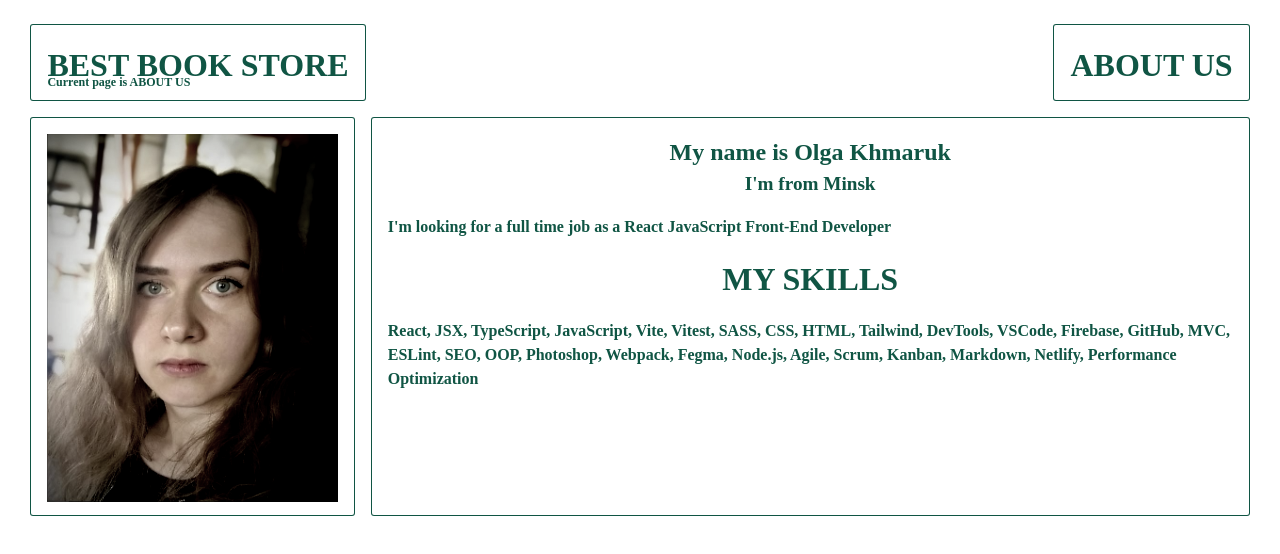
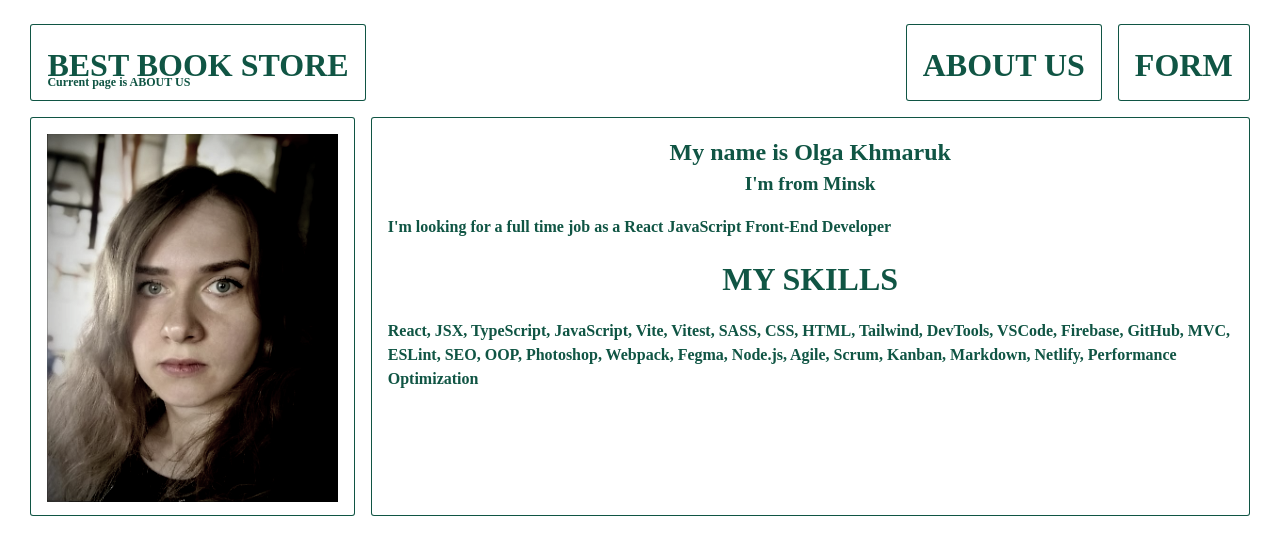
Before and after one commit to HelgaAthame/react, a React (Vite) app in the folder react.component/: page /about-us in a window 1280 px wide. Shown: the top 554 px of the page. Built offline with nearby package versions, Linux system fonts and the light colour scheme; a web font is replaced by a local one.

Commit message:
feat: add form to the website

```diff
--- a/react.component/src/app/Nav/Nav.tsx
+++ b/react.component/src/app/Nav/Nav.tsx
@@ -13,6 +13,13 @@ export class Nav extends Component {
             </Link>
           </div>
         </div>
+        <div className="link-wrapper">
+          <div className="l-div">
+            <Link to="/form" className="link">
+              FORM
+            </Link>
+          </div>
+        </div>
       </div>
     );
   }
--- a/react.component/src/form/FormPage/FormPage.tsx
+++ b/react.component/src/form/FormPage/FormPage.tsx
@@ -1,11 +1,16 @@
-import { Fieldset } from "form/Fieldset";
-import { Form } from "form/Form";
-import { Input } from "form/Input";
+import { Header } from "../../app/Header";
+import { Fieldset } from "../Fieldset";
+import { Form } from "../Form";
+import { Input } from "../Input";
 import { Component } from "react";
 
 export class FormPage extends Component {
   render() {
     return(
+      <section className="form-page">
+        <Header cards={[]} currentPage="FORM">
+          {undefined}
+        </Header>
         <Form>
           <Fieldset>
             <Input
@@ -15,6 +20,7 @@ export class FormPage extends Component {
             />
           </Fieldset>
         </Form>
+      </section>
     );
   }
 }
--- a/react.component/src/main.tsx
+++ b/react.component/src/main.tsx
@@ -5,7 +5,7 @@ import { createBrowserRouter, RouterProvider } from 'react-router-dom';
 import { App } from './app/App';
 import './index.scss';
 import { AboutUs } from './aboutUs/aboutus/AboutUs';
-import { FormPage } from 'form/FormPage';
+import { FormPage } from './form/FormPage/';
 
 const router = createBrowserRouter([
   {
```
Lines whose indentation alone changed are shown as unchanged.
